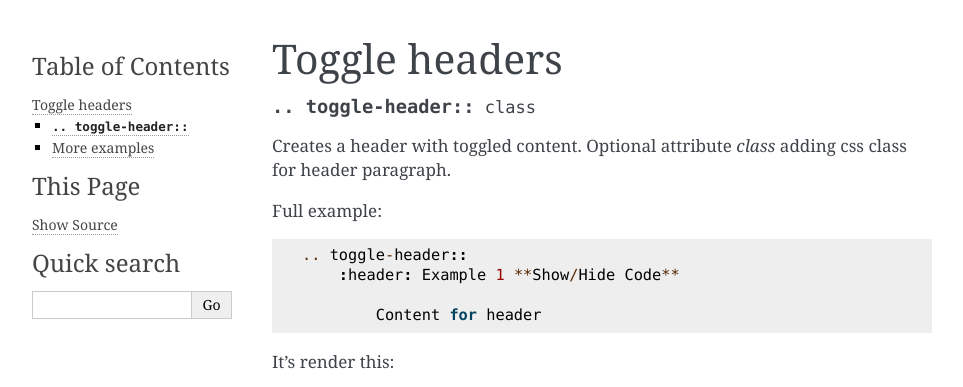
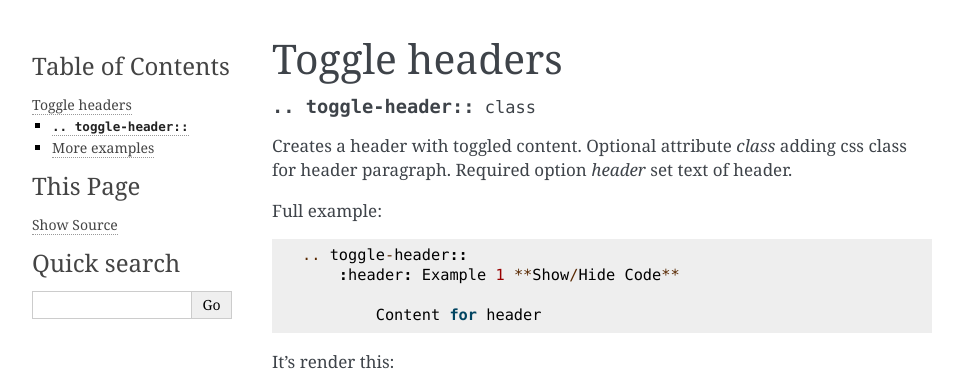
Before and after one commit to ulrobix/sphinx_examplecode_test, a Sphinx documentation site: the page built from docs/toggle.rst, in a window 1280 px wide, cut to the strip 0-387 px from the top of the page. Shown: the whole strip, without its empty margins (148-1111 px from the left). Built offline with Sphinx 7.4.7, drawn with Linux system fonts in a browser that asks for light colours.

Commit message:
Last fixes

```diff
--- a/docs/example-all.rst
+++ b/docs/example-all.rst
@@ -12,7 +12,6 @@ All in one Example
         Duis aute irure dolor in reprehenderit in voluptate velit esse cillum dolore eu
         fugiat nulla pariatur. Excepteur sint occaecat cupidatat non proident, sunt in
         culpa qui officia deserunt mollit anim id est laborum
-
 
     .. toggle-header:: rubric
         :header: Example 2
@@ -62,7 +61,6 @@ All in one Example
             import my-api
             my-api.signin('username', 'password')
 
-
     .. tab-container:: php
         :title: PHP
 
@@ -70,14 +68,14 @@ All in one Example
 
         .. code-block:: php
 
-            MyApi.signin();
+            MyApi::signin();
 
         .. rubric:: Example request
 
         .. code-block:: php
 
             include 'my-api';
-            MyApi.signin('username', 'password');
+            MyApi::signin('username', 'password');
 
 Additional
 ~~~~~~~~~~
--- a/docs/toggle.rst
+++ b/docs/toggle.rst
@@ -6,7 +6,8 @@ Toggle headers
 .. rst:directive:: .. toggle-header:: class
 
 Creates a header with toggled content. Optional attribute `class` adding
-css class for header paragraph.
+css class for header paragraph. Required option `header` set text of
+header.
 
 Full example::
 
```
